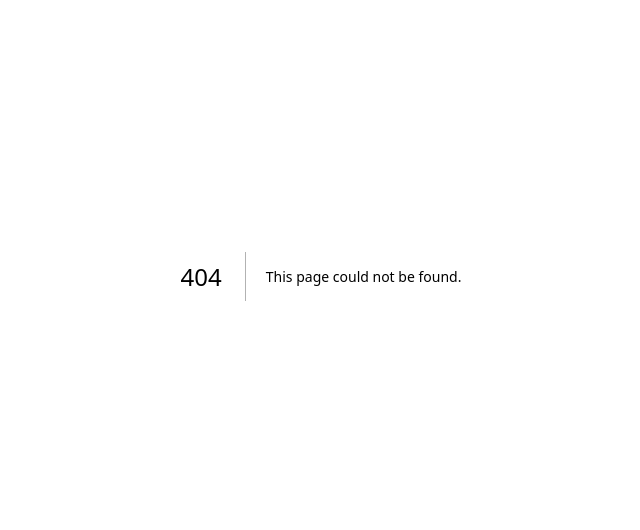
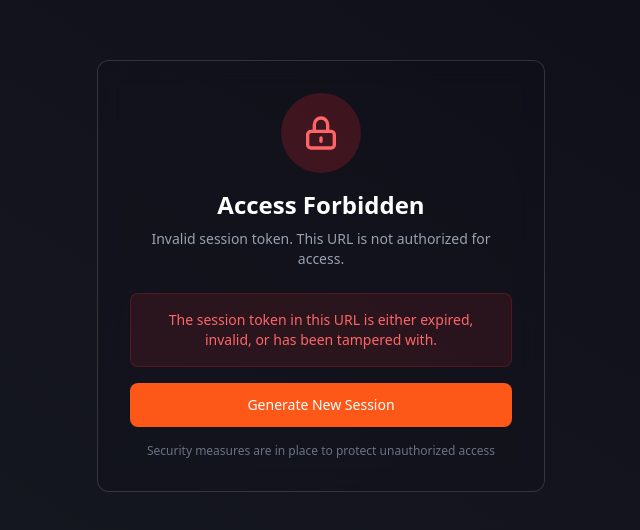
Before and after one commit to RutoAI/kratos, a Next.js app: page /login/1 in a window 1280 px wide. Before the commit this address had no page. Shown: the part 124-654 px from the top of the page, without its empty margins (319-959 px from the left). Built offline with nearby package versions, Linux system fonts and the light colour scheme; no server answers.

Commit message:
fixed dynamic routing for login

```diff
--- a/app/(auth)/login/page.tsx
+++ b/app/(auth)/login/[uuid]/page.tsx
@@ -1,40 +1,75 @@
 'use client'
 
 import { useState, useEffect } from 'react'
-import { useRouter } from 'next/navigation'
+import { useRouter, useParams } from 'next/navigation'
 import Turnstile from 'react-turnstile'
+import { authService } from '@/services'
+import ForbiddenAccess from '@/components/ForbiddenAccess'
 
-const Login = () => {
+const LoginWithUUID = () => {
   const [email, setEmail] = useState('')
   const [password, setPassword] = useState('')
   const [showPassword, setShowPassword] = useState(false)
   const [turnstileToken, setTurnstileToken] = useState<string | null>(null)
   const [turnstileReady, setTurnstileReady] = useState(false)
   const [turnstileError, setTurnstileError] = useState(false)
+  const [loading, setLoading] = useState(false)
+  const [forbidden, setForbidden] = useState(false)
   const router = useRouter()
+  const params = useParams()
+  const sessionUUID = params.uuid as string
 
-  // Turnstile timeout handling
+  // UUID validation and setup
+  useEffect(() => {
+    const uuidRegex = /^[0-9a-f]{8}-[0-9a-f]{4}-4[0-9a-f]{3}-[89ab][0-9a-f]{3}-[0-9a-f]{12}$/i
+    if (!sessionUUID || !uuidRegex.test(sessionUUID)) {
+      setForbidden(true)
+      return
+    }
+
+    localStorage.setItem('login_session_uuid', sessionUUID)
+
+    return () => {
+      localStorage.removeItem('login_session_uuid')
+    }
+  }, [sessionUUID, router])
+
+  // Turnstile timeout
   useEffect(() => {
     const timeout = setTimeout(() => {
-      if (!turnstileReady) {
-        setTurnstileError(true)
-        console.warn('Turnstile failed to load within 10 seconds')
-      }
+      if (!turnstileReady) setTurnstileError(true)
     }, 10000)
-
     return () => clearTimeout(timeout)
   }, [turnstileReady])
 
-  const handleSubmit = (e: React.FormEvent) => {
+  const handleSubmit = async (e: React.FormEvent) => {
     e.preventDefault()
+    if (!turnstileToken) return
 
-    if (!turnstileToken) {
-      console.warn('Please complete the security verification')
-      return
+    setLoading(true)
+    try {
+      await authService.login({
+        email,
+        password,
+        turnstileToken,
+        sessionUUID,
+      })
+      router.push('/dashboard')
+    } catch (error) {
+      console.error('Login failed:', error)
+      router.push('/login')
+    } finally {
+      setLoading(false)
     }
+  }
 
-    console.log('Login form submitted:', { email, password, turnstileToken })
-    router.push('/dashboard')
+  const handleTurnstileVerify = (token: string) => {
+    setTurnstileToken(token)
+  }
+
+  // Forbidden access screen
+  if (forbidden) {
+    return <ForbiddenAccess />
   }
 
   return (
@@ -53,7 +88,6 @@ const Login = () => {
           </div>
 
           <form onSubmit={handleSubmit} className="space-y-4">
-            {/* Email */}
             <div>
               <label className="block text-sm font-medium text-gray-700 mb-1">Email</label>
               <input
@@ -66,7 +100,6 @@ const Login = () => {
               />
             </div>
 
-            {/* Password */}
             <div>
               <label className="block text-sm font-medium text-gray-700 mb-1">Password</label>
               <div className="relative">
@@ -82,7 +115,6 @@ const Login = () => {
                   type="button"
                   onClick={() => setShowPassword(!showPassword)}
                   className="absolute right-3 top-1/2 transform -translate-y-1/2 text-gray-600"
-                  aria-label={showPassword ? 'Hide password' : 'Show password'}
                 >
                   {showPassword ? (
                     <svg
@@ -113,7 +145,6 @@ const Login = () => {
               </div>
             </div>
 
-            {/* Turnstile Component */}
             <div className="mt-4 relative">
               {!turnstileReady && !turnstileError && (
                 <div className="absolute inset-0 flex items-center justify-center bg-gray-50 rounded-xl">
@@ -154,16 +185,9 @@ const Login = () => {
                         d="M12 9v2m0 4h.01m-6.938 4h13.856c1.54 0 2.502-1.667 1.732-2.5L13.732 4c-.77-.833-1.964-.833-2.732 0L3.732 16.5c-.77.833.192 2.5 1.732 2.5z"
                       />
                     </svg>
-                    <span className="text-xs text-red-600">
-                      Security verification failed to load
-                    </span>
+                    <span className="text-xs text-red-600">Security verification failed</span>
                     <button
-                      onClick={() => {
-                        setTurnstileError(false)
-                        setTurnstileReady(false)
-                        setTurnstileToken(null)
-                        window.location.reload()
-                      }}
+                      onClick={() => router.push('/login')}
                       className="text-xs text-orange-500 hover:underline"
                     >
                       Retry
@@ -176,7 +200,7 @@ const Login = () => {
                 <div className="flex justify-center items-center">
                   <Turnstile
                     sitekey="0x4AAAAAABCSmD-0WEDaerwS"
-                    onVerify={(token) => setTurnstileToken(token)}
+                    onVerify={handleTurnstileVerify}
                     onLoad={() => setTurnstileReady(true)}
                     onError={() => {
                       setTurnstileToken(null)
@@ -189,17 +213,16 @@ const Login = () => {
               )}
             </div>
 
-            {/* Submit */}
             <button
               type="submit"
-              disabled={!turnstileToken}
+              disabled={!turnstileToken || loading}
               className={`w-full ${
-                !turnstileToken
+                !turnstileToken || loading
                   ? 'bg-gray-400 cursor-not-allowed'
                   : 'bg-[#FD5818] hover:bg-[#ff5622ca] cursor-pointer'
-              } text-white py-2.5 rounded-sm font-medium transition-colors text-sm `}
+              } text-white py-2.5 rounded-sm font-medium transition-colors text-sm`}
             >
-              Sign in
+              {loading ? 'Signing in...' : 'Sign in'}
             </button>
           </form>
         </div>
@@ -208,4 +231,4 @@ const Login = () => {
   )
 }
 
-export default Login
+export default LoginWithUUID
--- /dev/null
+++ b/components/ForbiddenAccess.tsx
@@ -0,0 +1,65 @@
+interface ForbiddenAccessProps {
+  title?: string
+  message?: string
+  onRetry?: () => void
+  retryText?: string
+}
+
+const ForbiddenAccess = ({
+  title = 'Access Forbidden',
+  message = 'Invalid session token. This URL is not authorized for access.',
+  onRetry = () => (window.location.href = '/login'),
+  retryText = 'Generate New Session',
+}: ForbiddenAccessProps) => {
+  return (
+    <div className="min-h-screen flex bg-gradient-to-tr from-[#171A21] to-[#0E0D19]">
+      <div className="w-full flex items-center justify-center">
+        <div className="max-w-md mx-auto">
+          <div className="bg-black/5 backdrop-blur-md border border-white/15 rounded-xl p-8 text-center">
+            <div className="mb-6">
+              <div className="w-20 h-20 mx-auto mb-4 rounded-full bg-red-500/20 flex items-center justify-center">
+                <svg
+                  className="w-10 h-10 text-red-400"
+                  fill="none"
+                  stroke="currentColor"
+                  viewBox="0 0 24 24"
+                >
+                  <path
+                    strokeLinecap="round"
+                    strokeLinejoin="round"
+                    strokeWidth={2}
+                    d="M12 15v2m-6 4h12a2 2 0 002-2v-6a2 2 0 00-2-2H6a2 2 0 00-2 2v6a2 2 0 002 2zm10-10V7a4 4 0 00-8 0v4h8z"
+                  />
+                </svg>
+              </div>
+              <h1 className="text-2xl font-bold text-white mb-2">{title}</h1>
+              <p className="text-gray-400 text-sm mb-6">{message}</p>
+            </div>
+
+            <div className="space-y-4">
+              <div className="bg-red-500/10 border border-red-500/20 rounded-lg p-4">
+                <p className="text-red-400 text-sm">
+                  The session token in this URL is either expired, invalid, or has been tampered
+                  with.
+                </p>
+              </div>
+
+              <button
+                onClick={onRetry}
+                className="w-full bg-[#FD5818] hover:bg-[#ff5622ca] text-white py-3 px-4 rounded-lg font-medium transition-colors text-sm"
+              >
+                {retryText}
+              </button>
+
+              <p className="text-gray-500 text-xs">
+                Security measures are in place to protect unauthorized access
+              </p>
+            </div>
+          </div>
+        </div>
+      </div>
+    </div>
+  )
+}
+
+export default ForbiddenAccess
--- /dev/null
+++ b/middleware.ts
@@ -0,0 +1,56 @@
+import { NextRequest, NextResponse } from 'next/server'
+
+function generateUUID(): string {
+  return 'xxxxxxxx-xxxx-4xxx-yxxx-xxxxxxxxxxxx'.replace(/[xy]/g, function (c) {
+    const r = (Math.random() * 16) | 0
+    const v = c == 'x' ? r : (r & 0x3) | 0x8
+    return v.toString(16)
+  })
+}
+
+export function middleware(request: NextRequest) {
+  const { pathname } = request.nextUrl
+
+  // Base login route - generate UUID and redirect
+  if (pathname === '/login') {
+    const sessionUUID = generateUUID()
+    const redirectUrl = new URL(`/login/${sessionUUID}`, request.url)
+
+    const response = NextResponse.redirect(redirectUrl)
+    response.cookies.set('login_session_uuid', sessionUUID, {
+      httpOnly: true,
+      secure: process.env.NODE_ENV === 'production',
+      sameSite: 'strict',
+      maxAge: 300,
+      path: '/login',
+    })
+
+    return response
+  }
+
+  // UUID login route validation
+  const uuidMatch = pathname.match(/^\/login\/([a-f0-9-]{36})$/)
+  if (uuidMatch) {
+    const urlUUID = uuidMatch[1]
+    const cookieUUID = request.cookies.get('login_session_uuid')?.value
+
+    const uuidRegex = /^[0-9a-f]{8}-[0-9a-f]{4}-4[0-9a-f]{3}-[89ab][0-9a-f]{3}-[0-9a-f]{12}$/i
+    if (!uuidRegex.test(urlUUID) || !cookieUUID || cookieUUID !== urlUUID) {
+      return NextResponse.redirect(new URL('/login', request.url))
+    }
+  }
+
+  // Dashboard protection
+  if (pathname.startsWith('/dashboard')) {
+    const token = request.cookies.get('accessToken')?.value
+    if (!token) {
+      return NextResponse.redirect(new URL('/login', request.url))
+    }
+  }
+
+  return NextResponse.next()
+}
+
+export const config = {
+  matcher: ['/login/:path*', '/dashboard/:path*'],
+}
--- a/types/auth.ts
+++ b/types/auth.ts
@@ -4,6 +4,7 @@ export interface LoginCredentials {
   email: string
   password: string
   turnstileToken: string
+  sessionUUID: string
 }
 
 export interface LoginResponse {
```
